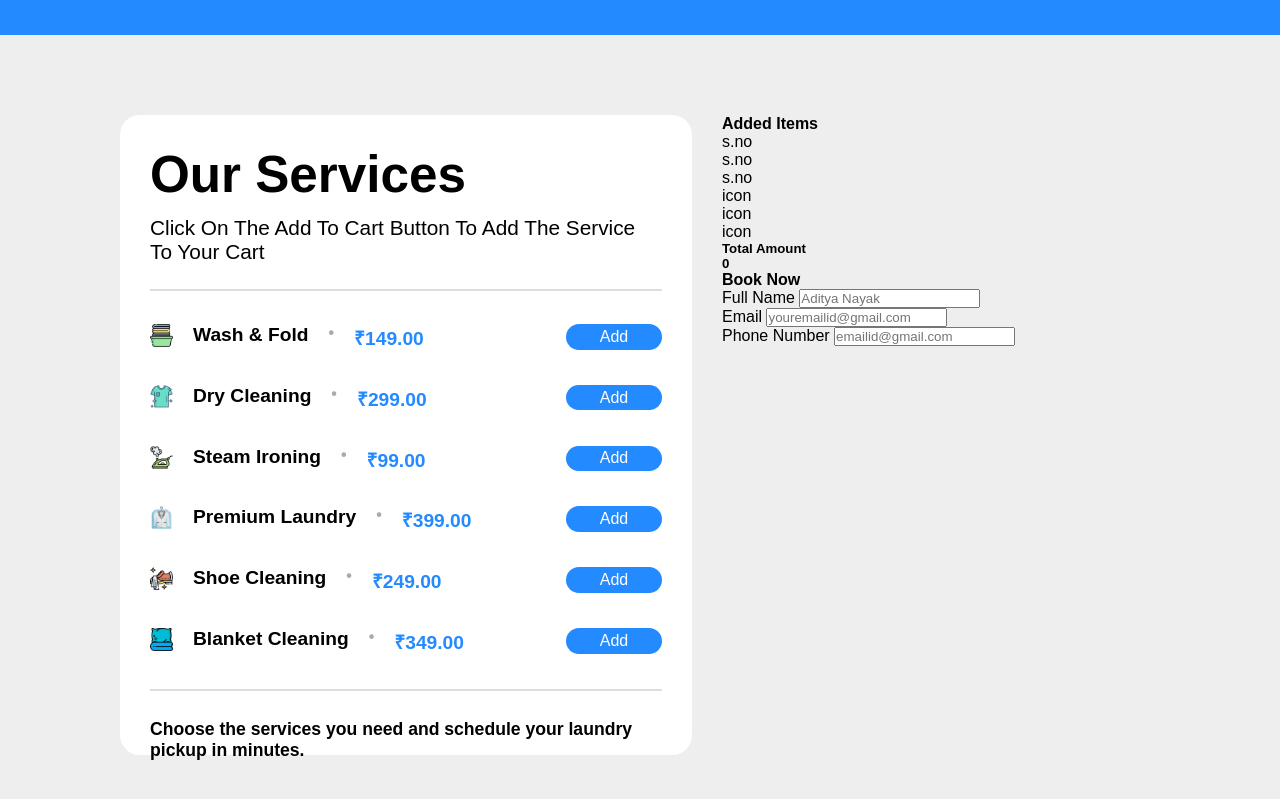
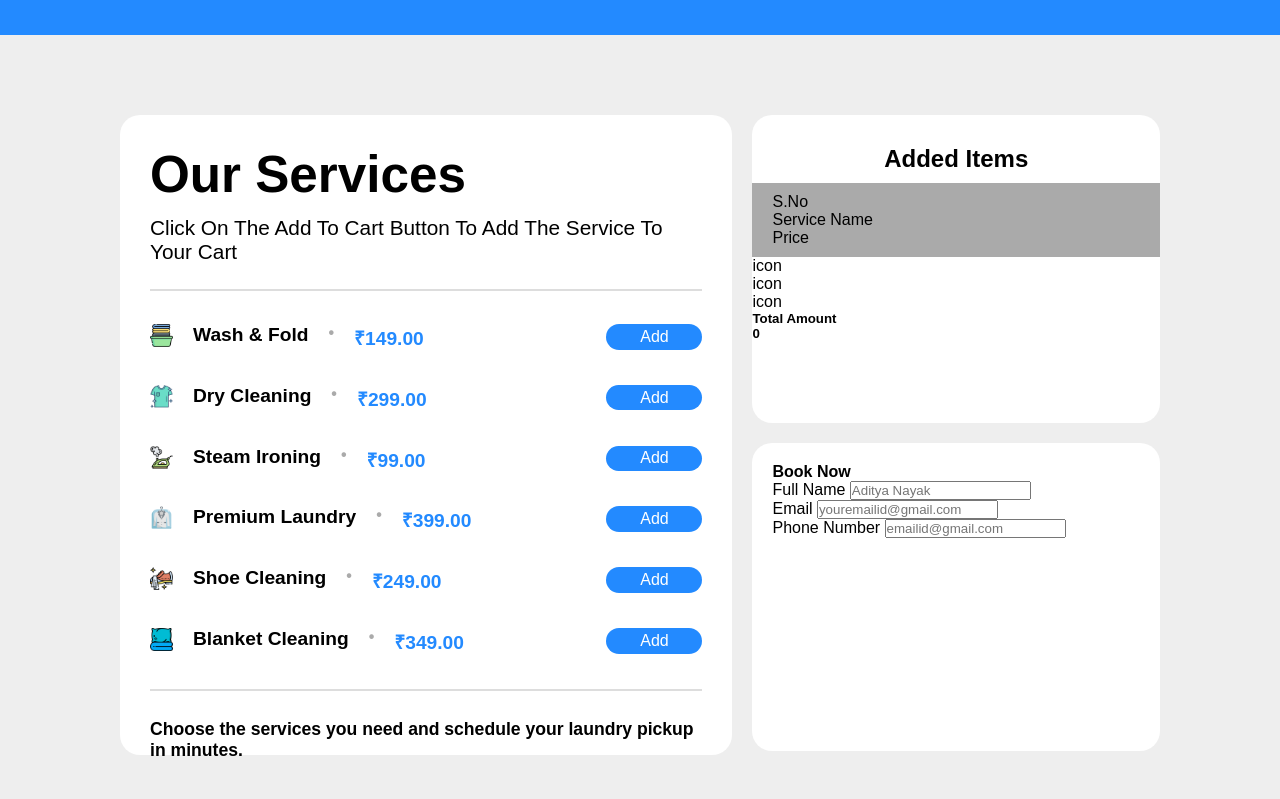
Before and after one commit to nk-aditya/GitDemo, a plain HTML site: page Assignments/2.Assignment_4_Laundary_Service_WebApp/index.html in a window 1280 px wide. Shown: the part 765-1564 px from the top of the page. Drawn offline with Linux system fonts and the light colour scheme.

Commit message:
service list compltete

```diff
--- a/Assignments/2.Assignment_4_Laundary_Service_WebApp/index.html
+++ b/Assignments/2.Assignment_4_Laundary_Service_WebApp/index.html
@@ -132,15 +132,15 @@
             </div>
         </div>
 
-        <class="left">
+        <div class="left">
             <div class="bill-card">
                 <div class="heading">
                     <h4>Added Items</h4>
                 </div>
                 <div class="bill-heading">
-                    <p>s.no</p>
-                    <p>s.no</p>
-                    <p>s.no</p>
+                    <p>S.No</p>
+                    <p>Service Name</p>
+                    <p>Price</p>
                 </div>
 
                 <div class="price-list">
@@ -155,7 +155,7 @@
                 </div>
             </div>
 
-            <div class="Booking">
+            <div class="booking">
                 <div class="heading">
                     <h4>Book Now</h4>
                 </div>
@@ -175,10 +175,11 @@
                         </div>
                     </div>
                 </div>
+                <div class="message">
+                    <h4></h4>
+                </div>
             </div>
-            <div class="message">
-                <h4></h4>
-            </div>
+
         </div>
      </section>
 </body>
--- a/Assignments/2.Assignment_4_Laundary_Service_WebApp/style.css
+++ b/Assignments/2.Assignment_4_Laundary_Service_WebApp/style.css
@@ -205,11 +205,11 @@ html,body{
     background-color: var(--off-white);
     padding: 80px 120px;
     display: flex;
-    gap: 30px;
+    gap: 20px;
 }
 
 .right{
-    width: 55%;
+    width: 60%;
     background-color: var(--text-white);
     border-radius: 20px;
     padding: 30px;
@@ -288,3 +288,38 @@ html,body{
 .info h3{
     font-size: 1.1rem;
 }
+
+.left{
+    display: flex;
+    flex-direction: column;
+    width: 40%;
+}
+
+.bill-card{
+    height: 48.1%;
+    border-radius: 20px;
+    background-color: var(--text-white);
+    padding: 20px 0px;
+    margin-bottom: 20px;
+}
+
+.bill-card .heading{
+    display: flex;
+    justify-content: center;
+    padding: 10px;
+    font-size: 1.5rem;
+}
+
+.bill-heading{
+    display: grid;
+
+    background-color: #aaa;
+    padding: 10px 20px;
+}
+
+.booking{
+    height: 48.1%;
+    border-radius: 20px;
+    background-color: var(--text-white);
+    padding: 20px;
+}
```
